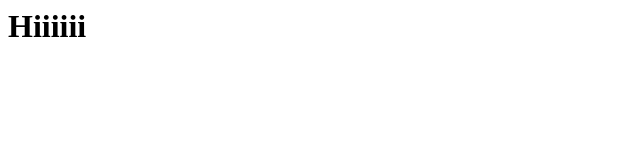
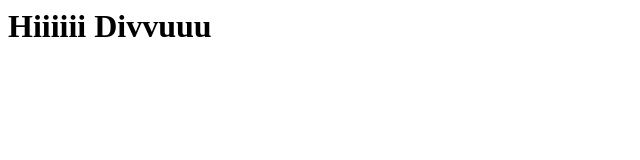
Before and after one commit to sridivyap123/coursera-test, a plain HTML site: page index.html in a window 1280 px wide. Shown: the whole page, without its empty margins (0-640 px from the left). Drawn offline with Linux system fonts and the light colour scheme.

Commit message:
first commit

```diff
--- a/index.html
+++ b/index.html
@@ -3,6 +3,6 @@
 <title>Hello World</title>
 </head>
 <body>
-<h1>Hiiiiii</h1>
+<h1>Hiiiiii Divvuuu</h1>
 </body>
 </html>
```
